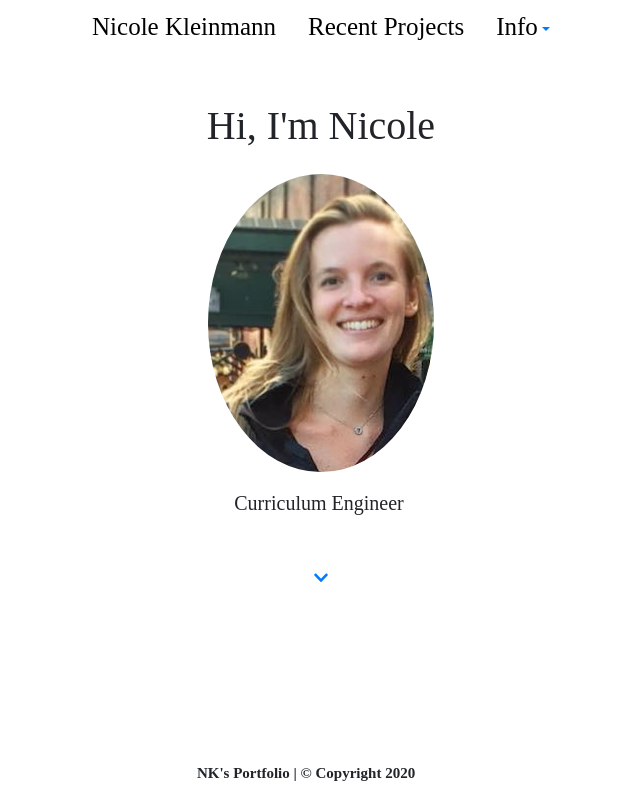
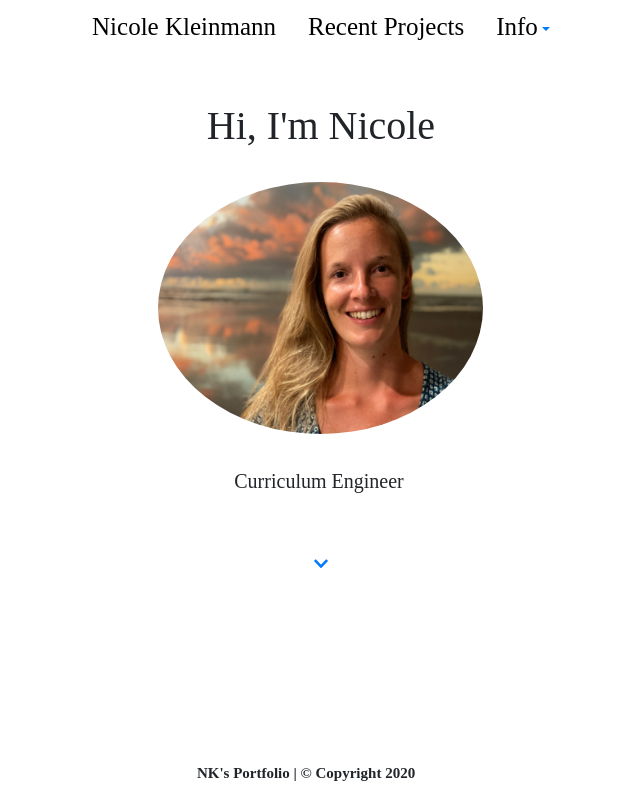
Before and after one commit to nkleinmann/NKportfolio, a React (Create React App) app: page / in a window 1280 px wide. Shown: the whole page, without its empty margins (319-959 px from the left). Built offline with nearby package versions, Linux system fonts and the light colour scheme; a web font is replaced by a local one.

Commit message:
Update profile photo

```diff
--- a/src/views/home.jsx
+++ b/src/views/home.jsx
@@ -2,7 +2,8 @@ import React from "react";
 import Typical from 'react-typical';
 import Row from "react-bootstrap/Row";
 import Col from "react-bootstrap/Col";
-import NKprofile2 from "../assets/images/NKprofile2.png";
+// import NKprofile2 from "../assets/images/NKprofile2.png";
+import NKprofile from "../assets/images/NKProfile.png";
 import Image from "react-bootstrap/Image";
 class Home extends React.Component {
     render() {
@@ -13,9 +14,9 @@ class Home extends React.Component {
                         <h1 className="text-center mt-5 animate__animated animate__backInLeft">Hi, I'm Nicole</h1>
                     </Col>
                 </Row>
-                <Row>
-                    <Col className="text-center mt-3">
-                        <Image roundedCircle src={NKprofile2} alt="Headshot of Nicole" className="animate__animated animate__rollIn" />
+                <Row className="justify-content-center">
+                    <Col md={4} sm={10} className="text-center mt-3">
+                        <Image roundedCircle src={NKprofile} width="80%" height="100%" alt="Headshot of Nicole" className="animate__animated animate__rollIn m-2" />
                     </Col>
                 </Row>
                 <Row>
@@ -26,7 +27,7 @@ class Home extends React.Component {
                             steps={['Full Stack Developer', 2000, 'Curriculum Engineer', 2000, 'Runner and Outdoor Enthusiast', 2000]}
                             loop={3}
                             wrapper="p"
-                            className="text-center typingText"
+                            className="text-center typingText m-4"
                         />
                     </Col>
                 </Row>
```
Also changed, not shown: src/assets/images/NKProfile.png (renamed from src/assets/images/NKProfile.jpg).
